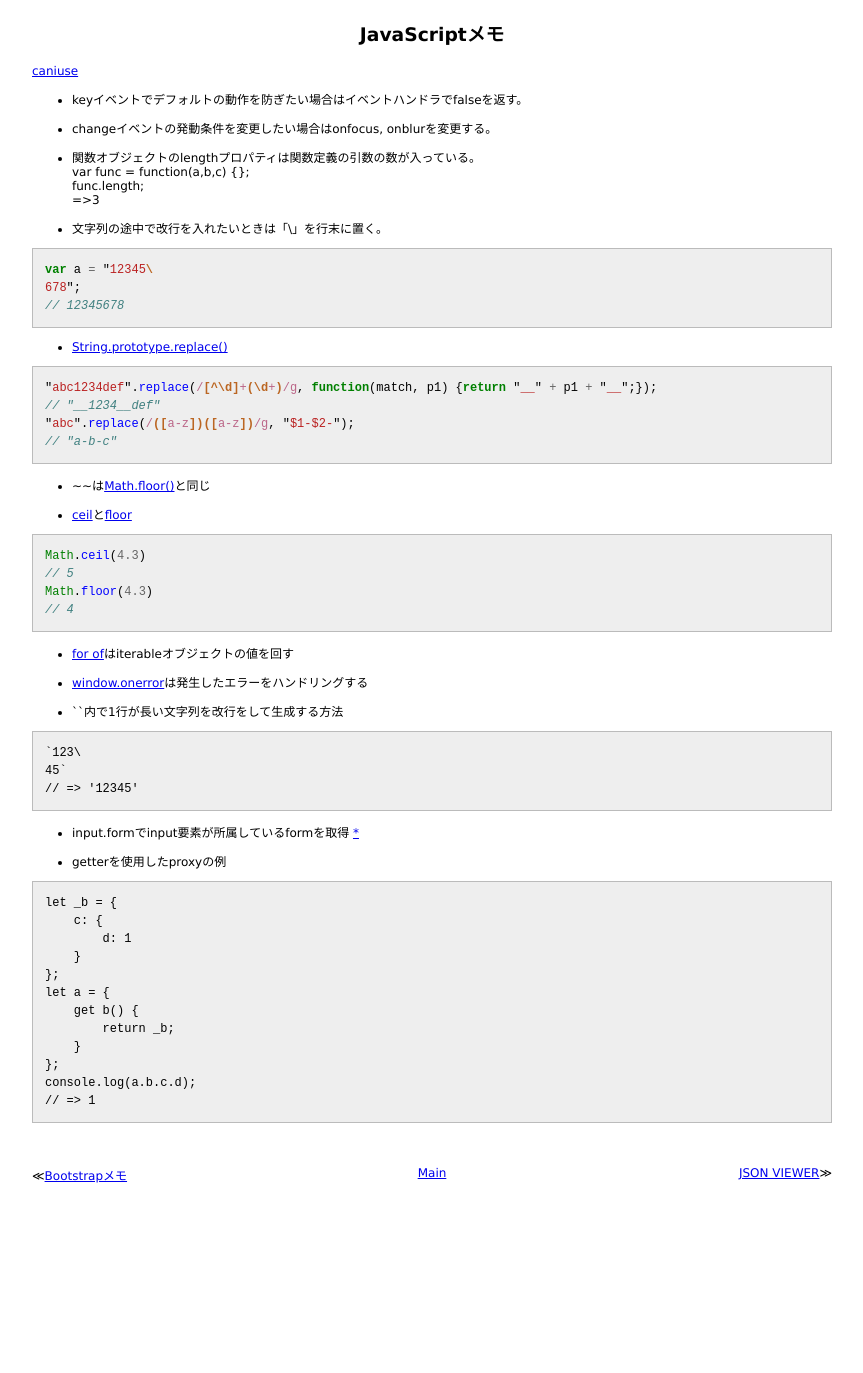
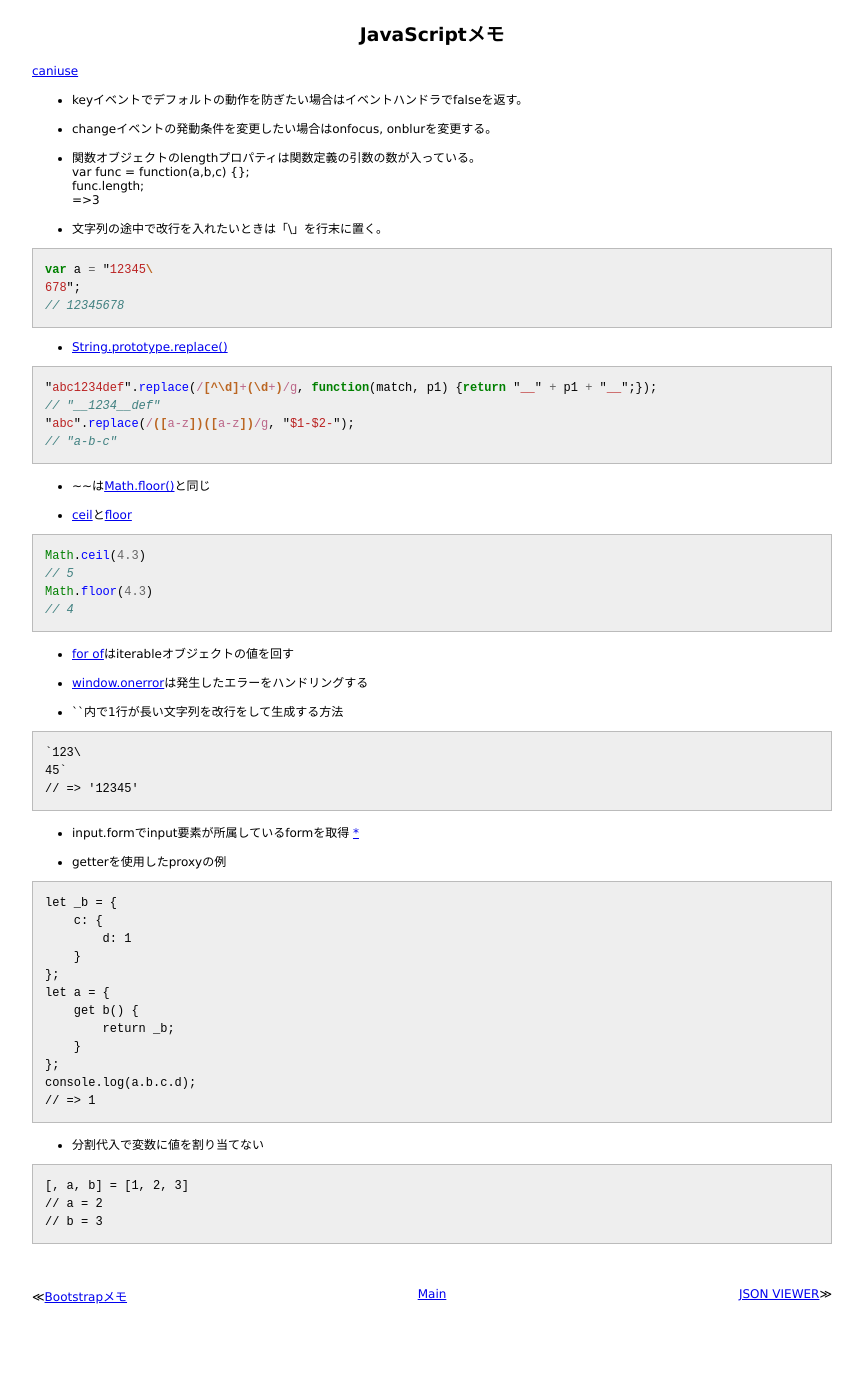
Before and after one commit to 38elements/38elements.github.com, a Jekyll site: the page built from _posts/2014-4-26-javascript.md, in a window 1280 px wide. Shown: the whole page, without its empty margins (208-1071 px from the left). Built offline with Jekyll 4.4.1, drawn with Linux system fonts in a browser that asks for light colours; before the commit the page ends 1252 px from its top, so only the background shows below that.

Commit message:
Update 2014-4-26-javascript.md

````diff
--- a/_posts/2014-4-26-javascript.md
+++ b/_posts/2014-4-26-javascript.md
@@ -68,3 +68,11 @@ let a = {
 console.log(a.b.c.d);
 // => 1
 ```
+
+* 分割代入で変数に値を割り当てない
+
+```
+[, a, b] = [1, 2, 3]
+// a = 2
+// b = 3
+```
````
